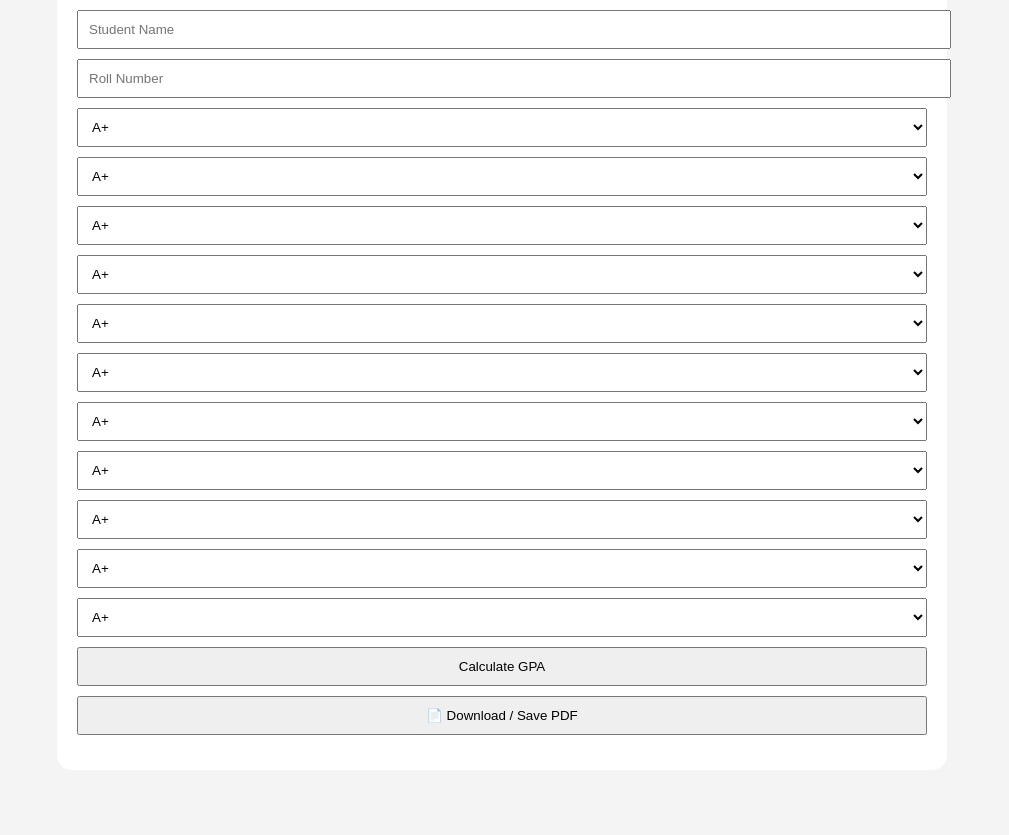
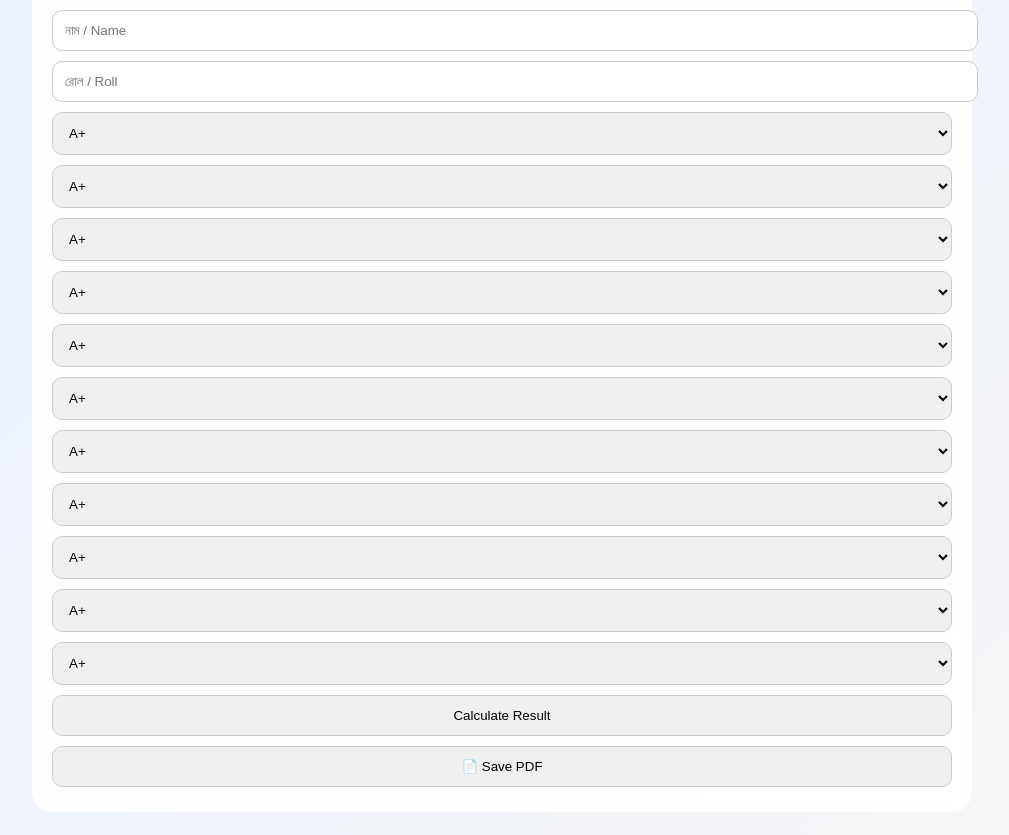
Before and after one commit to aipro1year/GPT-BOT, a plain HTML site: page index.html in a window 1280 px wide. Shown: the part 106-941 px from the top of the page, without its empty margins (138-1147 px from the left). Before the commit the page ends 899 px from the top, so only its background shows below. Drawn offline with Linux system fonts and the light colour scheme.

Commit message:
Enhance UI and bilingual features

```diff
--- a/index.html
+++ b/index.html
@@ -1 +1 @@
-<!DOCTYPE html><html><head><meta charset='utf-8'><meta name='viewport' content='width=device-width,initial-scale=1'><title>HSC GPA Calculator 2026</title><style>body{font-family:Arial;padding:15px;background:#f4f4f4}.box{max-width:850px;margin:auto;background:#fff;padding:20px;border-radius:15px}input,select,button{width:100%;padding:10px;margin:5px 0}#r{text-align:center;font-size:22px;margin-top:10px}</style></head><body><div class='box'><h2>🇧🇩 HSC GPA Calculator 2026</h2><input id='name' placeholder='Student Name'><input id='roll' placeholder='Roll Number'><div id='subs'></div><button onclick='calc()'>Calculate GPA</button><button onclick='window.print()'>📄 Download / Save PDF</button><div id='r'></div></div><script>const grades=['A+','A','A-','B','C','D','F'];const gp={'A+':5,'A':4,'A-':3.5,'B':3,'C':2,'D':1,'F':0};for(let i=1;i<=11;i++){subs.innerHTML+=`<select id=s${i}>${grades.map(x=>`<option>${x}</option>`).join('')}</select>`}function calc(){let t=0;for(let i=1;i<=11;i++)t+=gp[document.getElementById('s'+i).value];let g=(t/11).toFixed(2);r.innerHTML='👨‍🎓 '+name.value+'<br>🆔 Roll: '+roll.value+'<br>🎓 GPA: '+g;}</script></body></html>
+<!DOCTYPE html><html><head><meta charset='utf-8'><meta name='viewport' content='width=device-width,initial-scale=1'><title>🇧🇩 HSC GPA Calculator Pro</title><style>body{font-family:Arial;background:linear-gradient(135deg,#e8f0ff,#f7f7f7);padding:15px}.box{max-width:900px;margin:auto;background:rgba(255,255,255,.9);backdrop-filter:blur(10px);padding:20px;border-radius:20px}input,select,button{width:100%;padding:12px;margin:5px 0;border-radius:10px;border:1px solid #ccc}h2{text-align:center}#r{text-align:center;font-size:22px;font-weight:bold}</style></head><body><div class='box'><h2>🎓 HSC GPA Calculator 2026</h2><input id='name' placeholder='নাম / Name'><input id='roll' placeholder='রোল / Roll'><div id='subs'></div><button onclick='calc()'>Calculate Result</button><button onclick='window.print()'>📄 Save PDF</button><div id='r'></div></div><script>const g=['A+','A','A-','B','C','D','F'],p={'A+':5,'A':4,'A-':3.5,'B':3,'C':2,'D':1,'F':0};for(let i=1;i<=11;i++){subs.innerHTML+=`<select id=s${i}>${g.map(x=>`<option>${x}</option>`).join('')}</select>`}function calc(){let t=0;for(let i=1;i<=11;i++)t+=p[document.getElementById('s'+i).value];let gp=(t/11).toFixed(2);r.innerHTML='👨‍🎓 '+name.value+'<br>🆔 '+roll.value+'<br>🏆 GPA: '+gp+'<br>✅ HSC 2026 Result';localStorage.setItem('lastResult',r.innerHTML);}</script></body></html>
```
